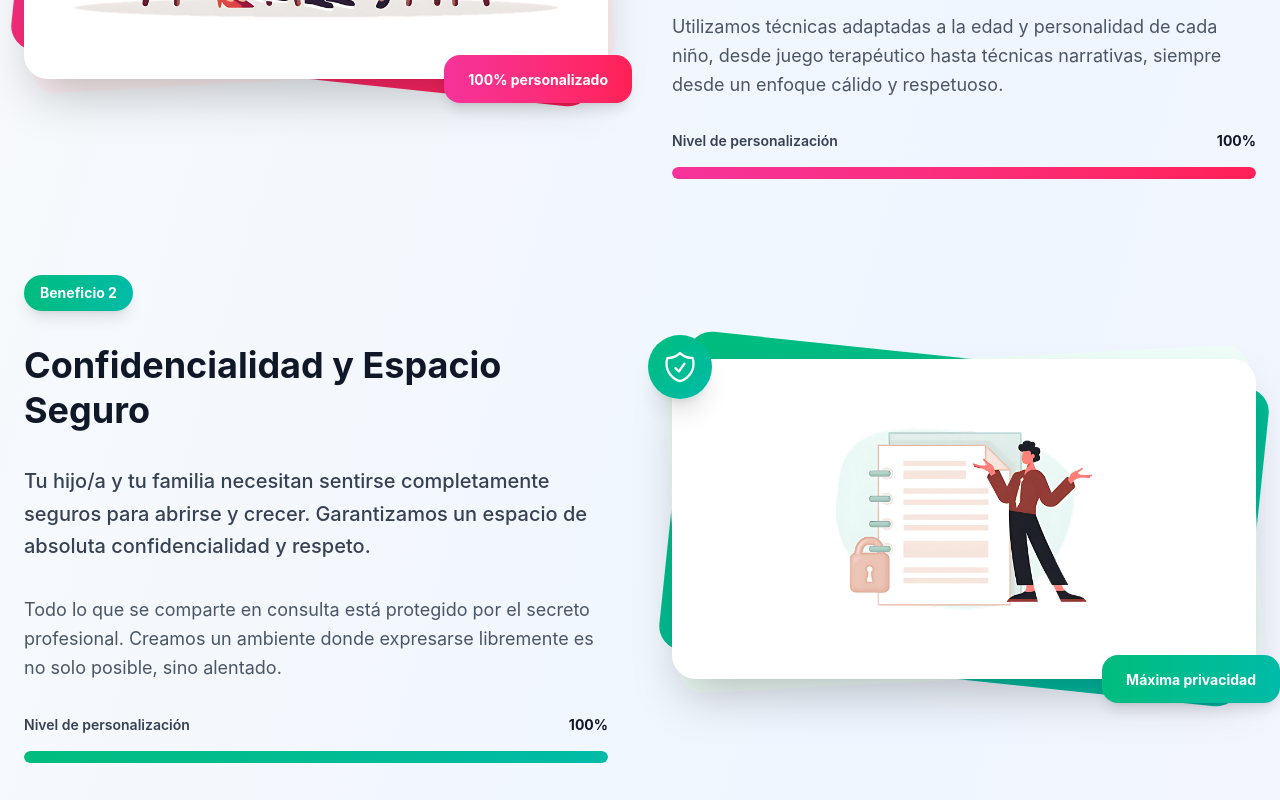
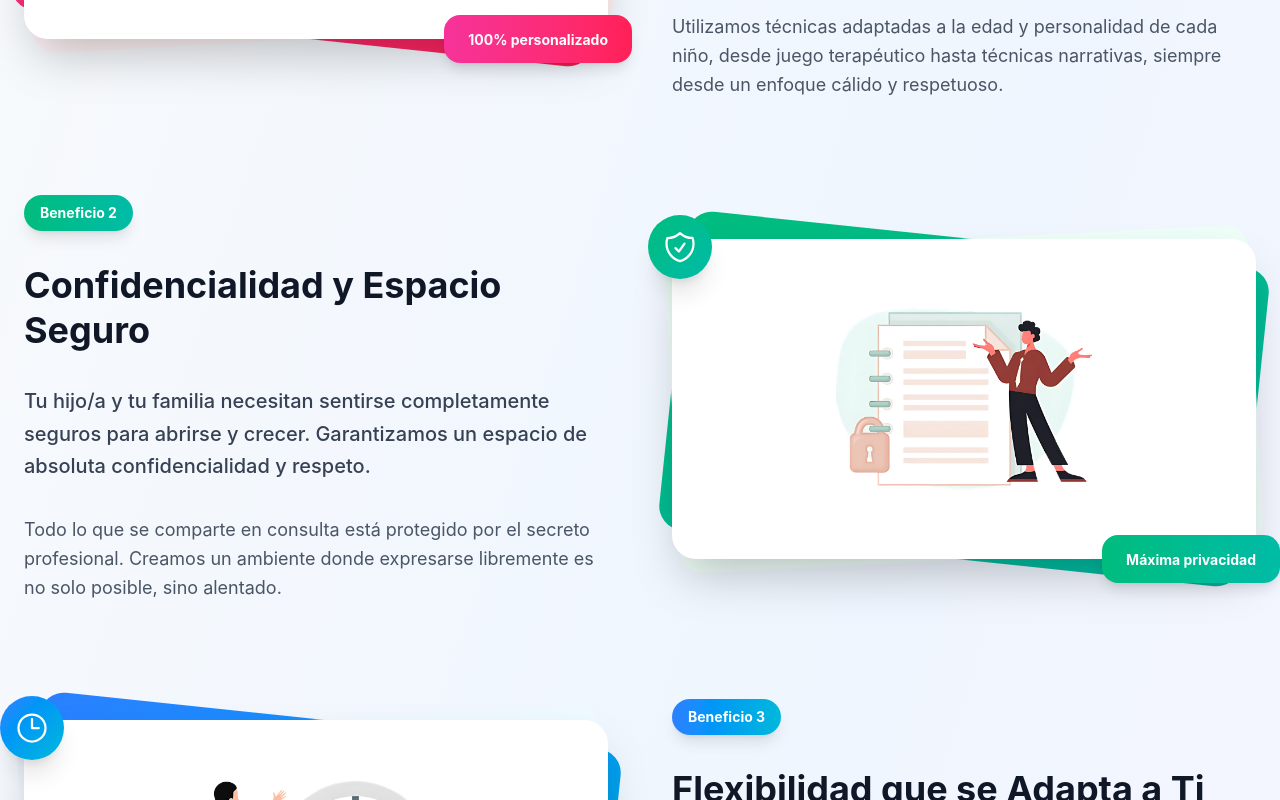
Before and after one commit to deperdomo/psicologia-infantil, a React (Vite) app: page / in a window 1280 px wide. Shown: the part 9000-9800 px from the top of the page. Built offline with nearby package versions, Linux system fonts and the light colour scheme.

Commit message:
fix: update links in CallToAction and ServiceProcess components; remove unused progress indicator in WhyChooseUs

```diff
--- a/src/components/sections/CallToAction.tsx
+++ b/src/components/sections/CallToAction.tsx
@@ -14,7 +14,7 @@ export default function CallToAction() {
       color: "from-blue-500 to-cyan-500",
       bgColor: "from-blue-50 to-cyan-50",
       action: "Agendar consulta",
-      link: "/reserva-cita",
+      link: "/contacto",
       features: ["Sesión de 60 minutos", "Evaluación inicial gratuita", "Plan personalizado", "Sin compromiso"]
     },
     {
@@ -201,31 +201,6 @@ export default function CallToAction() {
             </div>
           </div>
         </div>
-
-        {/* Footer de urgencia */}
-        <div className="text-center mt-16">
-          <p className="text-lg text-blue-200 mb-6">
-            ¿Tienes dudas? No importa cuán pequeña parezca tu pregunta
-          </p>
-
-          <div className="flex flex-col sm:flex-row gap-4 justify-center">
-            <a
-              href="https://wa.me/641123622"
-              className="bg-green-500 hover:bg-green-600 text-white px-8 py-4 rounded-2xl font-bold text-lg transition-all duration-300 hover:scale-105 shadow-lg flex items-center justify-center"
-            >
-              <HiOutlineChatBubbleLeftRight className="mr-2 text-xl" />
-              Escribir por WhatsApp
-            </a>
-
-            <a
-              href="/reserva-cita"
-              className="bg-white/10 hover:bg-white/20 text-white border-2 border-white/30 px-8 py-4 rounded-2xl font-bold text-lg transition-all duration-300 flex items-center justify-center"
-            >
-              <HiOutlineCalendarDays className="mr-2 text-xl" />
-              Agendar llamada
-            </a>
-          </div>
-        </div>
       </div>
     </section>
   );
--- a/src/components/sections/ServiceProcess.tsx
+++ b/src/components/sections/ServiceProcess.tsx
@@ -83,7 +83,7 @@ export default function ServiceProcess({ title, subtitle, steps }: ServiceProces
               Agenda tu primera consulta y da el primer paso hacia el bienestar.
             </p>
             <a
-              href="/reserva-cita"
+              href="/contacto"
               className="bg-gradient-to-r from-blue-600 to-purple-600 text-white px-8 py-4 rounded-2xl font-bold text-lg hover:scale-105 transition-all duration-300 shadow-lg inline-block"
             >
               Reservar Consulta
--- a/src/components/sections/WhyChooseUs.tsx
+++ b/src/components/sections/WhyChooseUs.tsx
@@ -150,22 +150,6 @@ export default function WhyChooseUs() {
                   <p className="text-lg text-gray-600 leading-relaxed">
                     {benefit.detailedDescription}
                   </p>
-
-                  {/* Indicador de progreso animado */}
-                  <div className="space-y-4">
-                    <div className="flex justify-between items-center">
-                      <span className="text-sm font-semibold text-gray-700">Nivel de personalización</span>
-                      <span className="text-sm font-bold text-gray-900">100%</span>
-                    </div>
-                    <div className="w-full bg-gray-200 rounded-full h-3 overflow-hidden">
-                      <div
-                        className={`h-full bg-gradient-to-r ${benefit.color} rounded-full transform origin-left transition-all duration-2000 delay-500`}
-                        style={{
-                          width: visibleItems.has(index) ? '100%' : '0%'
-                        }}
-                      ></div>
-                    </div>
-                  </div>
                 </div>
               </div>
             </div>
--- a/src/pages/Recursos/ResourceModal.tsx
+++ b/src/pages/Recursos/ResourceModal.tsx
@@ -117,9 +117,9 @@ Si el problema persiste, contacta con soporte técnico.`);
             </div>
             <button
               onClick={onClose}
-              className="w-8 h-8 rounded-lg bg-white/20 hover:bg-white/30 flex items-center justify-center transition-all flex-shrink-0"
+              className="w-10 h-10 rounded-lg bg-white/20 hover:bg-white/30 flex items-center justify-center transition-all flex-shrink-0"
             >
-              <IoClose className="w-4 h-4 text-white" />
+              <IoClose className="w-7 h-7 text-white" />
             </button>
           </div>
         </div>
@@ -176,12 +176,12 @@ Si el problema persiste, contacta con soporte técnico.`);
 
               {/* Vista previa */}
               {resource.preview && (
-                <div className="bg-white/60 backdrop-blur-sm rounded-xl p-3 border border-gray-200/50 flex-1 lg:min-h-0">
+                <div className="bg-white/60 backdrop-blur-sm rounded-xl p-3 border border-gray-200/50 flex-1 lg:flex-none">
                   <h3 className="font-bold text-gray-900 text-sm mb-2 flex items-center gap-2">
                     <div className="w-2 h-2 bg-blue-500 rounded-full"></div>
                     Vista previa
                   </h3>
-                  <div className="bg-gray-50 rounded-lg p-3 max-h-32 lg:h-full overflow-y-auto">
+                  <div className="bg-gray-50 rounded-lg p-3 h-32 overflow-y-auto">
                     <p className="text-gray-700 text-sm leading-relaxed">{resource.preview}</p>
                   </div>
                 </div>
```
